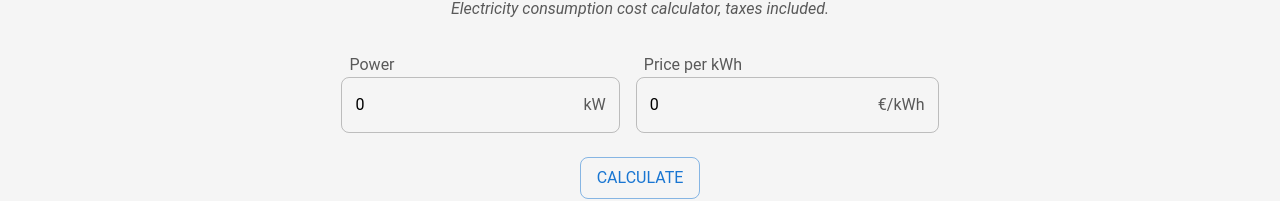
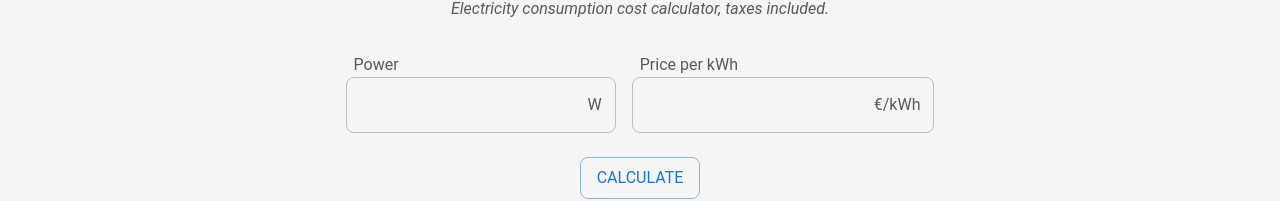
Before and after one commit to macolmenerori/electrocalc, a React app: page / in a window 1280 px wide. Shown: the part 141-342 px from the top of the page. Built offline with nearby package versions, Linux system fonts and the light colour scheme.

Commit message:
feat(electrocalc): Add form validation

```diff
--- a/package.json
+++ b/package.json
@@ -26,6 +26,7 @@
     "@emotion/react": "^11.14.0",
     "@emotion/styled": "^11.14.0",
     "@fontsource/roboto": "^5.2.6",
+    "@hookform/resolvers": "^5.1.1",
     "@mui/icons-material": "^7.1.1",
     "@mui/material": "^7.1.1",
     "@mui/styled-engine-sc": "^7.1.1",
@@ -35,7 +36,8 @@
     "react-dom": "^19.1.0",
     "react-hook-form": "^7.58.1",
     "react-i18next": "^15.5.3",
-    "styled-components": "^6.1.19"
+    "styled-components": "^6.1.19",
+    "zod": "^3.25.67"
   },
   "devDependencies": {
     "@eslint/js": "^9.29.0",
--- a/public/locales/en.json
+++ b/public/locales/en.json
@@ -7,7 +7,17 @@
     "inputComponent": {
       "labelPower": "Power",
       "labelPrice": "Price per kWh",
-      "calculate": "Calculate"
+      "calculate": "Calculate",
+      "errors": {
+        "powerRequired": "Power is required",
+        "powerInvalid": "Power must be a number",
+        "powerMin": "Power must be grater than 0",
+        "powerMax": "Power must be lower than 1000000",
+        "priceRequired": "Price per kWh is required",
+        "priceInvalid": "Price per kWh must be a number",
+        "priceMin": "Price per kWh must be greater than 0.01",
+        "priceMax": "Price per kWh must be lower than 100"
+      }
     }
   },
   "description": "Electricity consumption cost calculator, taxes included.",
--- a/public/locales/es.json
+++ b/public/locales/es.json
@@ -7,7 +7,17 @@
     "inputComponent": {
       "labelPower": "Potencia",
       "labelPrice": "Precio por kWh",
-      "calculate": "Calcular"
+      "calculate": "Calcular",
+      "errors": {
+        "powerRequired": "Potencia requerida",
+        "powerInvalid": "La potencia debe ser un número",
+        "powerMin": "La potencia debe ser mayor que 1",
+        "powerMax": "La potencia debe ser menor que 1000000",
+        "priceRequired": "Precio requerido",
+        "priceInvalid": "El precio debe ser un número",
+        "priceMin": "El precio debe ser mayor que 0.01",
+        "priceMax": "El precio debe ser menor que 100"
+      }
     }
   },
   "description": "Calculadora de precio de la luz, impuestos incluídos.",
--- a/src/components/InputComponent/InputComponent.tsx
+++ b/src/components/InputComponent/InputComponent.tsx
@@ -1,23 +1,57 @@
+import { Controller, useForm } from 'react-hook-form';
 import { useTranslation } from 'react-i18next';
 
+import { zodResolver } from '@hookform/resolvers/zod';
 import {
   Box,
   Button,
+  FormHelperText,
   InputAdornment,
   InputLabel,
   OutlinedInput,
   Stack,
   Typography
 } from '@mui/material';
+import { z } from 'zod';
+
+import { formSchema } from '@/validation/formSchema';
 
 interface InputComponentProps {
   setHourlyResult: (result: number | undefined) => void;
 }
 
+type FormData = z.infer<typeof formSchema>;
+
 export function InputComponent({ setHourlyResult }: InputComponentProps) {
   const { t } = useTranslation();
+
+  const {
+    control,
+    handleSubmit,
+    formState: { errors, isSubmitting }
+  } = useForm<FormData>({
+    resolver: zodResolver(formSchema),
+    defaultValues: {
+      power: undefined,
+      price: undefined
+    }
+  });
+
+  const onSubmit = (data: FormData) => {
+    // Calculate hourly result (power * price)
+    const result = (data.power / 1000) * data.price;
+    setHourlyResult(result);
+  };
+
   return (
-    <Box gap={3} component="form" display="flex" flexDirection="column" alignItems="center">
+    <Box
+      gap={3}
+      component="form"
+      display="flex"
+      flexDirection="column"
+      alignItems="center"
+      onSubmit={handleSubmit(onSubmit)}
+    >
       <Stack direction={{ xs: 'column', sm: 'row' }} spacing={2}>
         <Stack direction="column">
           <InputLabel htmlFor="power-input" sx={{ paddingLeft: 1 }}>
@@ -25,17 +59,30 @@ export function InputComponent({ setHourlyResult }: InputComponentProps) {
               {t('components.inputComponent.labelPower')}
             </Typography>
           </InputLabel>
+          <Controller
+            name="power"
+            control={control}
+            render={({ field }) => (
               <OutlinedInput
+                {...field}
                 id="power-input"
-            defaultValue="0"
+                type="number"
+                inputProps={{
+                  step: 0.1,
+                  min: 0
+                }}
+                error={!!errors.power}
                 endAdornment={
                   <InputAdornment position="end">
                     <Typography variant="body1" color="text.tertiary">
-                  kW
+                      W
                     </Typography>
                   </InputAdornment>
                 }
               />
+            )}
+          />
+          {errors.power && <FormHelperText error>{t(errors.power.message!)}</FormHelperText>}
         </Stack>
         <Stack direction="column">
           <InputLabel htmlFor="price-input" sx={{ paddingLeft: 1 }}>
@@ -43,9 +90,19 @@ export function InputComponent({ setHourlyResult }: InputComponentProps) {
               {t('components.inputComponent.labelPrice')}
             </Typography>
           </InputLabel>
+          <Controller
+            name="price"
+            control={control}
+            render={({ field }) => (
               <OutlinedInput
+                {...field}
                 id="price-input"
-            defaultValue="0"
+                type="number"
+                inputProps={{
+                  step: 0.01,
+                  min: 0
+                }}
+                error={!!errors.price}
                 endAdornment={
                   <InputAdornment position="end">
                     <Typography variant="body1" color="text.tertiary">
@@ -54,9 +111,12 @@ export function InputComponent({ setHourlyResult }: InputComponentProps) {
                   </InputAdornment>
                 }
               />
+            )}
+          />
+          {errors.price && <FormHelperText error>{t(errors.price.message!)}</FormHelperText>}
         </Stack>
       </Stack>
-      <Button variant="outlined" type="submit">
+      <Button variant="outlined" type="submit" disabled={isSubmitting}>
         <Typography textTransform="uppercase">
           {t('components.inputComponent.calculate')}
         </Typography>
--- /dev/null
+++ b/src/validation/formSchema.ts
@@ -0,0 +1,18 @@
+import { z } from 'zod';
+
+export const formSchema = z.object({
+  power: z.coerce
+    .number({
+      required_error: 'components.inputComponent.errors.powerRequired',
+      invalid_type_error: 'components.inputComponent.errors.powerInvalid'
+    })
+    .min(1, 'components.inputComponent.errors.powerMin')
+    .max(1000000, 'components.inputComponent.errors.powerMax'),
+  price: z.coerce
+    .number({
+      required_error: 'components.inputComponent.errors.priceRequired',
+      invalid_type_error: 'components.inputComponent.errors.priceInvalid'
+    })
+    .min(0.01, 'components.inputComponent.errors.priceMin')
+    .max(100, 'components.inputComponent.errors.priceMax')
+});
```
Also changed, not shown: 1 other file (tests, documents, lock files or other folders). Lines whose indentation alone changed are shown as unchanged.
